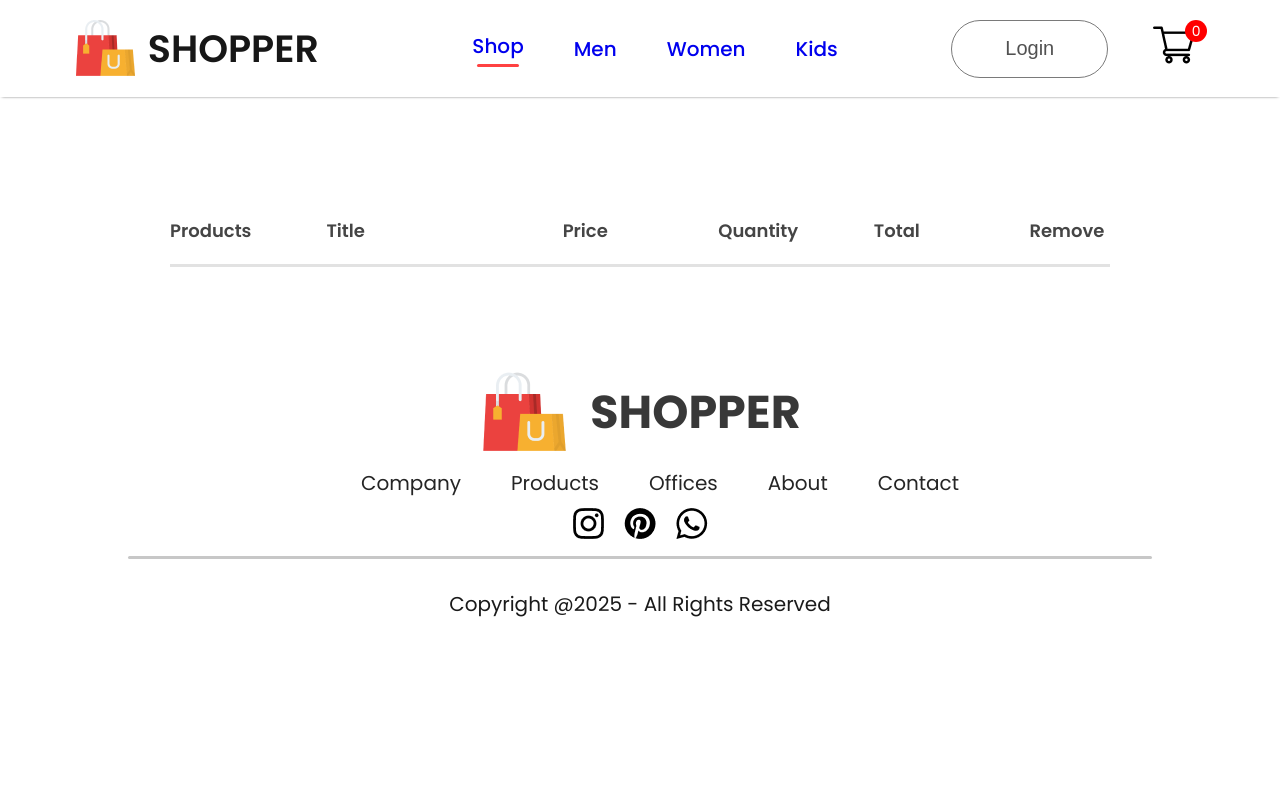
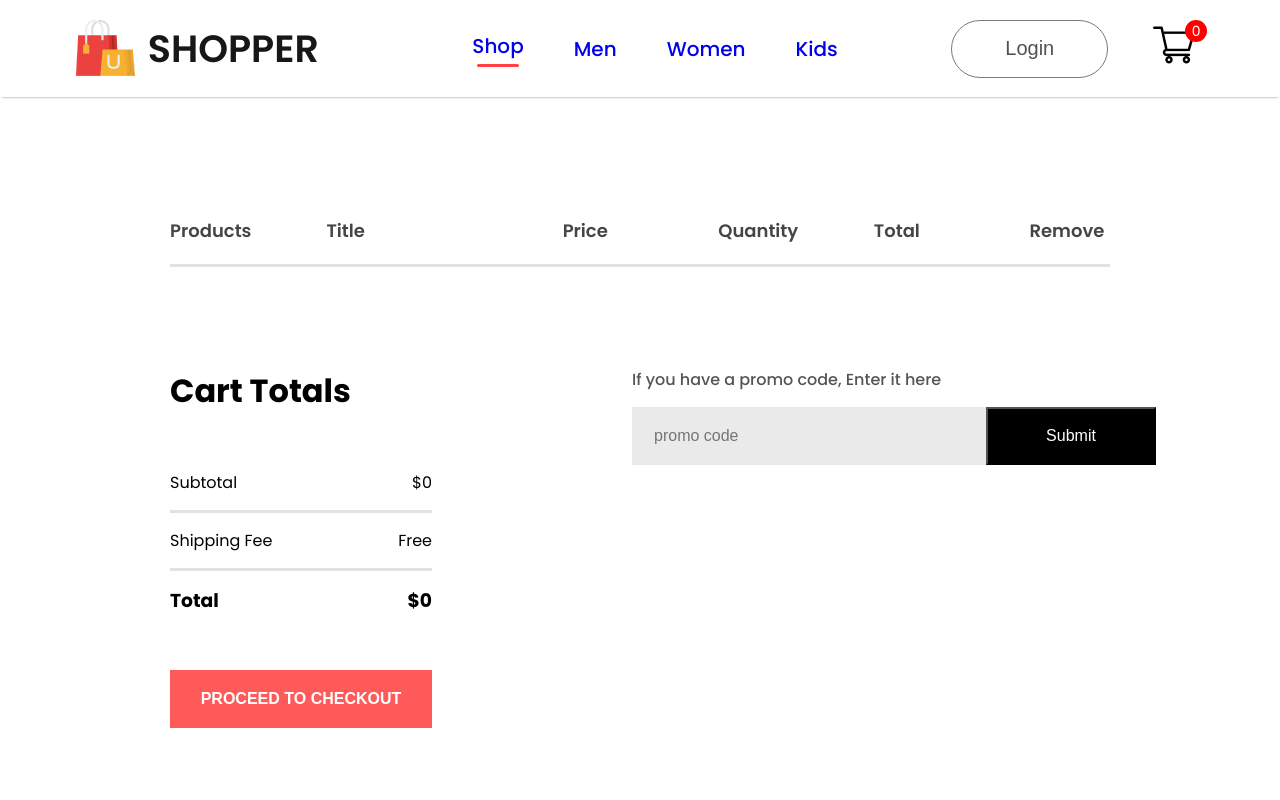
Before and after one commit to selflessgenie/ecommerce, a React (Create React App) app in the folder frontend/: page /cart in a window 1280 px wide. Shown: the top 800 px of the page. Built offline with nearby package versions, Linux system fonts and the light colour scheme.

Commit message:
Finished frontend, need to start on making it more responsive - 2:58:42

```diff
--- a/frontend/src/Components/CartItems/CartItems.css
+++ b/frontend/src/Components/CartItems/CartItems.css
@@ -40,3 +40,70 @@
     border: 2px solid #ebebeb;
     background: white;
 }
+
+.cartitems-down {
+    display: flex;
+    margin: 100px 0px;
+}
+
+.cartitems-total {
+    flex: 1;
+    display: flex;
+    flex-direction: column;
+    margin-right: 200px;
+    gap: 40px;
+}
+
+.cartitems-total-item {
+    display: flex;
+    justify-content: space-between;
+    padding: 15px 0px;
+}
+
+.cartitems-total button {
+    width: 262px;
+    height: 58px;
+    outline: none;
+    border: none;
+    background: #ff5a5a;
+    color: white;
+    font-size: 16px;
+    font-weight: 600;
+    cursor: pointer;
+}
+
+.cartitems-promocode {
+    flex: 1;
+    font-size: 16px;
+    font-weight: 500;
+}
+
+.cartitems-promocode p {
+    color: #555;
+}
+
+.cartitems-promobox {
+    width: 504px;
+    margin-top: 15px;
+    padding-left: 20px;
+    height: 58px;
+    background: #eaeaea;
+}
+
+.cartitems-promobox input {
+    border: none;
+    outline: none;
+    background: transparent;
+    font-size: 16px;
+    width: 330px;
+    height: 50px;
+}
+
+.cartitems-promobox button {
+    width: 170px;
+    height: 58px;
+    font-size: 16px;
+    background: black;
+    color: white;
+    cursor: pointer;
+}
--- a/frontend/src/Components/CartItems/CartItems.jsx
+++ b/frontend/src/Components/CartItems/CartItems.jsx
@@ -4,7 +4,7 @@
 import remove_icon from "../Assets/cart_cross_icon.png";
 
 export const CartItems = () => {
-  const { all_product, cartItems, removeFromCart } = useContext(ShopContext);
+  const { getTotalCartAmount, all_product, cartItems, removeFromCart } = useContext(ShopContext);
   return (
     <div className="cartitems">
       <div className="cartitems-format-main">
@@ -38,7 +38,37 @@
             </div>
           );
         }
+        return null;
       })}
+      <div className="cartitems-down">
+        <div className="cartitems-total">
+          <h1>Cart Totals</h1>
+          <div>
+            <div className="cartitems-total-item">
+              <p>Subtotal</p>
+              <p>${getTotalCartAmount()}</p>
+            </div>
+            <hr />
+            <div className="cartitems-total-item">
+              <p>Shipping Fee</p>
+              <p>Free</p>
+            </div>
+            <hr />
+            <div className="cartitems-total-item">
+              <h3>Total</h3>
+              <h3>${getTotalCartAmount()}</h3>
+            </div>
+          </div>
+          <button>PROCEED TO CHECKOUT</button>
+        </div>
+        <div className="cartitems-promocode">
+          <p>If you have a promo code, Enter it here</p>
+          <div className="cartitems-promobox">
+            <input type="text" placeholder="promo code" />
+            <button>Submit</button>
+          </div>
+        </div>
+      </div>
     </div>
   );
 };
--- a/frontend/src/Components/Navbar/Navbar.jsx
+++ b/frontend/src/Components/Navbar/Navbar.jsx
@@ -1,12 +1,14 @@
-import React, { useState } from 'react'
+import React, { useContext, useState } from 'react'
 import './Navbar.css'
 
 import logo from '../Assets/logo.png'
 import cart_icon from '../Assets/cart_icon.png'
 import { Link } from 'react-router-dom'
+import { ShopContext } from '../../Context/ShopContext'
 
 export const Navbar = () => {
   const [menu, setMenu] = useState("shop");
+  const {getTotalCartItems} = useContext(ShopContext);
 
   return (
     <div className='navbar'>
@@ -23,7 +25,7 @@
         <div className="nav-login-cart">
             <Link to='/login'><button>Login</button></Link>
             <Link to='/cart'><img src = {cart_icon} alt = ""/></Link>
-            <div className="nav-cart-count">0</div>
+            <div className="nav-cart-count">{getTotalCartItems()}</div>
         </div>
     </div>
   )
--- a/frontend/src/Context/ShopContext.jsx
+++ b/frontend/src/Context/ShopContext.jsx
@@ -23,7 +23,26 @@
         setCartItems((prev) => ({...prev, [itemId]: prev[itemId] - 1}))
     }
 
-    const contextValue = {all_product, cartItems, addToCart, removeFromCart}
+    const getTotalCartAmount = () => {
+        let totalAmount = 0;
+        for (const item in cartItems) {
+            if(cartItems[item] > 0) {
+                let itemInfo = all_product.find((product) => product.id === Number(item))
+                totalAmount += itemInfo.new_price * cartItems[item];
+            }
+        }
+        return totalAmount;
+    }
+
+    const getTotalCartItems = () => {
+        let totalItems = 0;
+        for (const item in cartItems) {
+            totalItems += cartItems[item] > 0 ? cartItems[item] : 0;
+        }
+        return totalItems;
+    }
+
+    const contextValue = {getTotalCartItems, getTotalCartAmount, all_product, cartItems, addToCart, removeFromCart}
 
     return (
         <ShopContext.Provider value={contextValue}>
```
